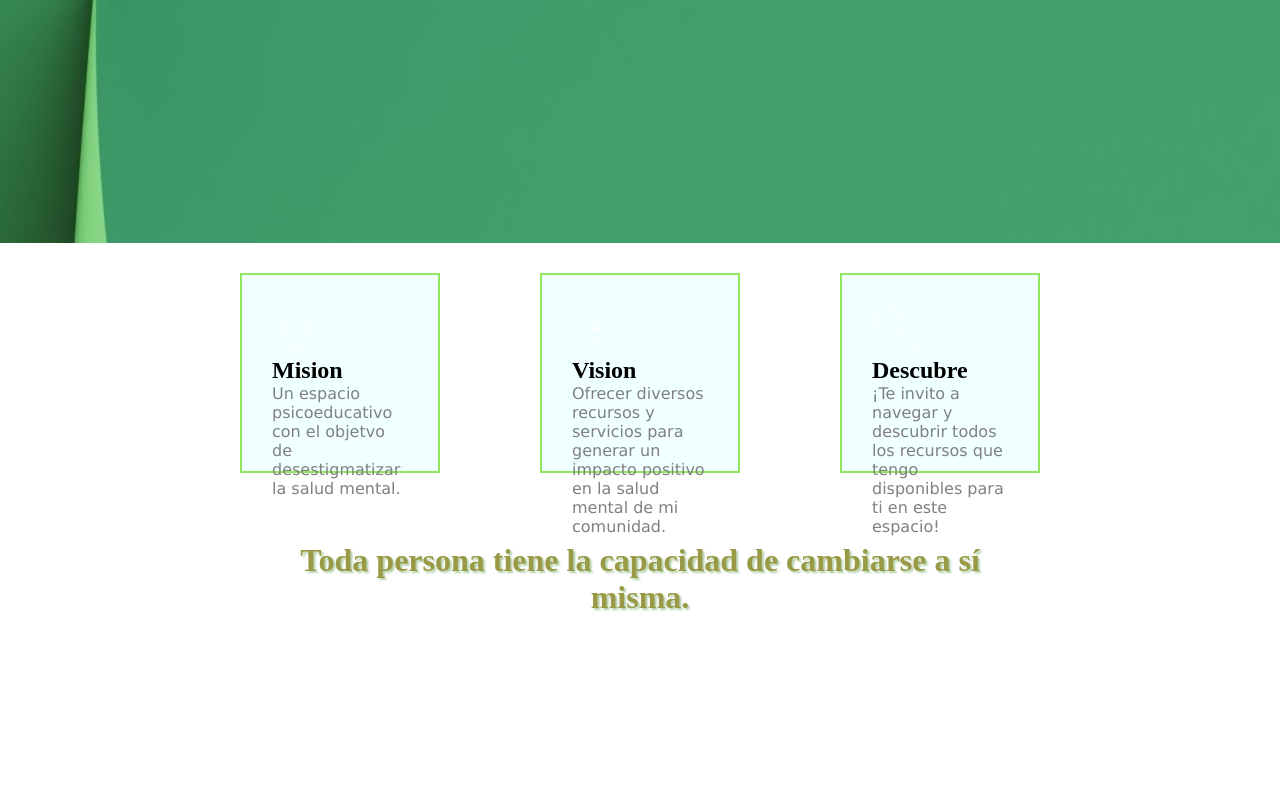
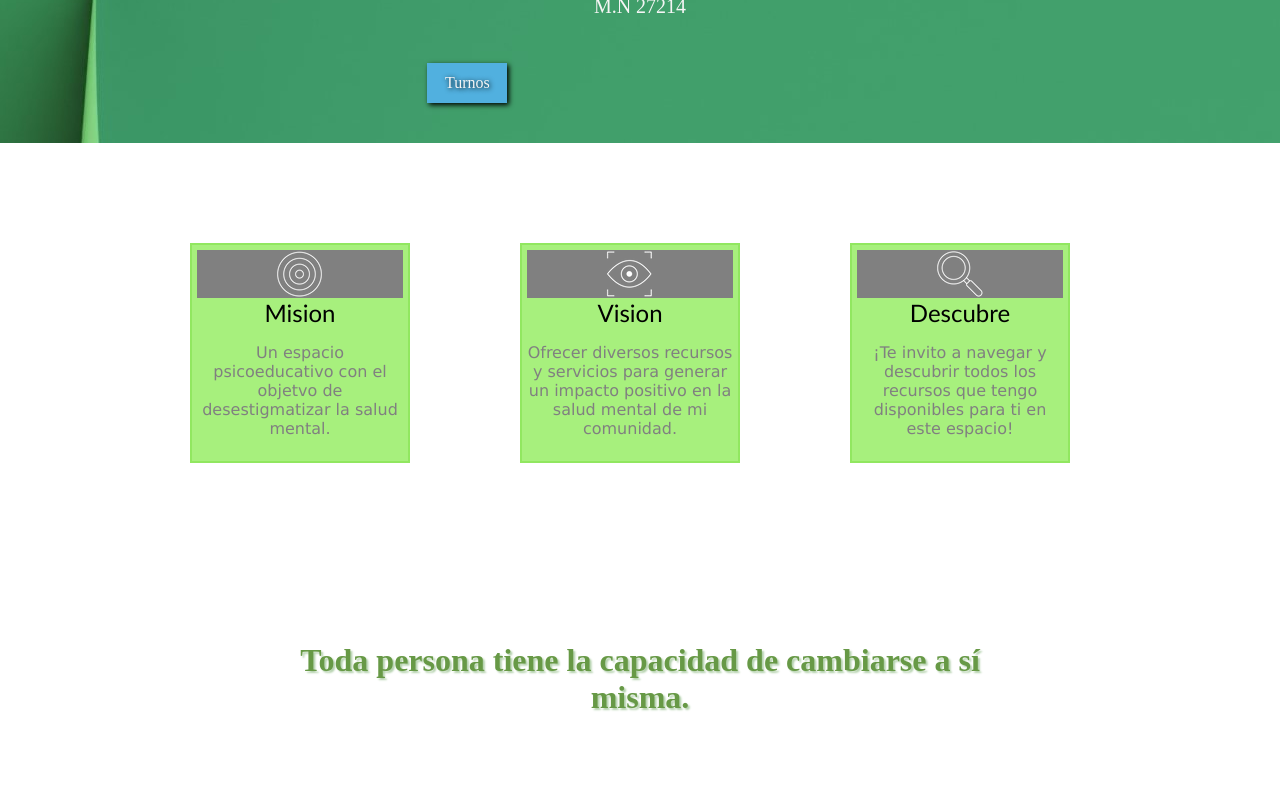
Before and after one commit to AldanaPantano/2da-entrega-del-proyecto, a plain HTML site: page index.html in a window 1280 px wide. Shown: the part 215-1005 px from the top of the page. Drawn offline with Linux system fonts and the light colour scheme.

Commit message:
actualicé proyecto

```diff
--- a/css/style.css
+++ b/css/style.css
@@ -1,9 +1,9 @@
 /* reset */
 
-*{
-margin: 0;
-padding: 0;
-box-sizing: border-box;
+* {
+    margin: 0;
+    padding: 0;
+    box-sizing: border-box;
 }
 
 
@@ -21,7 +21,7 @@ header nav ul {
     justify-content: space-evenly;
 }
 
-nav ul li a{
+nav ul li a {
     color: black;
     text-decoration: none;
 }
@@ -30,28 +30,42 @@ nav ul li a:hover {
     font-weight: bold;
 }
 
-
-/* estilos del banner */
-main{
+main {
     display: flex;
     flex-direction: column;
     align-items: center;
 }
 
+/* Propiedades del banner */
+
 .banner {
     background-color: rgb(185, 241, 178);
     background-image: url(../img/solen-feyissa-lDy7jcXiUnQ-unsplash.jpg);
     background-repeat: no repeat;
-    height: 400px;
     text-align: center;
     color: whitesmoke;
+    height: 300px;
+
+    display: flex;
+    flex-direction: row;
+    justify-content: center;
+    row-gap: 50px;
 }
 
-header section div{
-    display: flex;
-    flex-direction: column;
-    justify-content: center;
+.hijo-banner-1 {
+    margin: 25px;
+    font-size: 50px;
 }
+
+.hijo-banner-2 {
+    margin: 10px;
+    font-size: 30px;
+}
+
+.hijo-banner-3 {
+    font-size: 20px;
+}
+
 
 .boton {
     background-color: #51B0DF;
@@ -60,9 +74,13 @@ header section div{
     width: 5rem;
     box-shadow: 2px 2px 5px black;
     text-shadow: 1px 1px 5px black;
+
+    margin: 45px;
+    ;
 }
 
-.banner div button:hover {
+/* animacion del boton */
+.boton:hover {
     font-weight: bold;
     box-shadow: 2px 2px 2px rgb(112, 106, 106);
     transform: scale(0.9);
@@ -71,41 +89,54 @@ header section div{
 
 /* cajas con contenido */
 
-.container{
-    height: 400 px;
+.container {
+    display: grid;
+    grid-template-columns: 300px 300px 300px;
+    grid-template-rows: 100px 100px 200px;
+    gap: 30px;
+}
+
+
+.caja {
+    /* no toma el color de fondo en cada caja */
+    background-color: rgb(167, 240, 125);
+    height: 220px;
+    width: 220px;
+
+    /* propiedad del margin */
+    border: 2px solid rgb(145, 231, 96);
+    margin: 100px 30px 50px 30px;
+    padding: 5px;
+}
+
+.img-caja {
+    /* el color de fondo no va, pero no me toma el BG de la caja y no se distingue la imagen */
+    background-color: grey;
     display: flex;
-    flex-direction: row;
     justify-content: center;
 
 }
 
-.caja{
-    background-color: rgb(163, 250, 151);
-    height: 200px;
-    width: 200px;
-    top: 20px;
-    left: 20px;
+.titulo-caja {
+    font-size: 1.5rem;
+    text-align: center;
+    padding-bottom: 8%;
+    font-family: 'Trebuchet MS', 'Lucida Sans Unicode', 'Lucida Grande', 'Lucida Sans', Arial, sans-serif;
 
-
-
-    /* propiedad del margin */
-    border: 2px solid rgb(145, 231, 96);
-    margin: 30px 50px 30px 50px;
-    padding: 30px;
 }
 
 
-.caja div p {
-
+.parrafo-caja {
     color: grey;
-    font-family:'Lucida Sans', 'Lucida Sans Regular', 'Lucida Grande', 'Lucida Sans Unicode', Geneva, Verdana, sans-serif ;
+    font-family: 'Lucida Sans', 'Lucida Sans Regular', 'Lucida Grande', 'Lucida Sans Unicode', Geneva, Verdana, sans-serif;
+    text-align: center;
 }
 
-section h3{
+section h3 {
     text-align: center;
-    color: rgb(153, 153, 70);
+    color: rgb(103, 153, 70);
     margin: 5%;
-    font-size:xx-large;
+    font-size: 2rem;
     text-shadow: 2px 2px 2px rgb(179, 209, 172);
 
 }
@@ -115,7 +146,7 @@ section h3{
 /* ESTILOS DEL FOOTER */
 
 footer {
-    background-image: linear-gradient(to top, rgba(59, 211, 59, 0.801), rgb(152, 209, 87));
+    background-image: linear-gradient(to top, rgba(204, 236, 204, 0.801), rgb(204, 238, 165));
     height: 300px;
     display: flex;
     justify-content: center;
@@ -126,15 +157,17 @@ footer div iframe {
     height: 250px;
     width: 250px;
     margin: 10px;
-
 }
 
-footer div img {
-    height: 50px;
-    width: 50px;
+
+
+footer div img:hover {
+    filter: drop-shadow(5px 5px 3px);
 }
-footer div img:hover{
-    filter: drop-shadow(5px 5px 3px);
+
+footer h3 {
+    display: flex;
+    justify-content: center ;
 }
 
 
@@ -142,16 +175,26 @@ footer div img:hover{
 
 /*........... MQ............... */
 
-@media screen and (min-width: 800px){
-    .caja {
-        background-color: azure;
+@media screen and (max-width: 800px) {
+    header nav ul {
+        display: grid;
+        justify-content: start;
+    }
 
+    .banner {
+        width: 50rem;
+        height: 25rem;
+        display: grid;
+        grid-template-columns: 1fr;
+        grid-template-rows: 1fr 2fr 1fr 1fr;
     }
-};
 
-
-
-
+    main {
+        display: grid;
+        grid-template-columns: 1fr;
+        grid-template-rows: 3fr 3fr 3fr 3fr;
+    }
+}
 
 
 
@@ -162,8 +205,6 @@ footer div img:hover{
 
 /* estilos page "Acerca de mi" */
 
-.fotoPsico {
-    height: 5rem;
-    width: 5rem;
-    border-radius: 50%;
+.figure{
+    width: 5%;
 }
--- a/index.html
+++ b/index.html
@@ -10,6 +10,7 @@
 </head>
 
 <body>
+    <div>
         <header>
             <nav>
                 <ul>
@@ -34,20 +35,11 @@
             <!-- banner -->
             <section class="banner">
                 <div>
-                <div>
-                    <h1>Bienvenidos a mi sitio</h1>
+                    <div class="hijo-banner-1">Bienvenidos a mi sitio</div>
+                    <div class="hijo-banner-2">Soy Cristian Vallarino, Lic. en psicologia</div>
+                    <div class="hijo-banner-3">M.N 27214</div>
+                    <div class="boton">Turnos</div>
                 </div>
-
-                <div>
-                    <h2>Soy Cristian Vallarino, Lic. en psicologia</h2>
-                </div>
-
-                <div>
-                    <h2>M.N 27214</h2>
-                </div>
-            </div>
-
-            <div class="boton">Turnos</div>
             </section>
         </header>
 
@@ -56,46 +48,32 @@
             <section class="container">
                 <!-- caja 1 -->
                 <div class="caja">
-                <div>
+                    <div class="img-caja">
                         <img src="./img/iconos.jpg" alt="Mision">
                     </div>
-                <div>
-                    <h2>Mision</h2>
-                </div>
-                <div>
-                    <p>Un espacio psicoeducativo con el objetvo de desestigmatizar la salud mental.
-                    </p>
-                </div>
+                    <div class="titulo-caja">Mision</div>
+                    <div class="parrafo-caja">Un espacio psicoeducativo con el objetvo de desestigmatizar la salud
+                        mental.</div>
                 </div>
 
                 <!-- caja 2 -->
                 <div class="caja">
-                <div>
+                    <div class="img-caja">
                         <img src="./img/iconos1.jpg" alt="Vision">
                     </div>
-                <div>
-                    <h2>Vision</h2>
-                </div>
-                <div>
-                    <p>Ofrecer diversos recursos y servicios para generar un impacto positivo en la salud mental de mi
-                        comunidad.
-                    </p>
-                </div>
+                    <div class="titulo-caja">Vision</div>
+                    <div class="parrafo-caja">Ofrecer diversos recursos y servicios para generar un impacto positivo en
+                        la salud mental de mi comunidad.</div>
                 </div>
 
                 <!-- caja 3 -->
                 <div class="caja">
-                <div>
+                    <div class="img-caja">
                         <img src="./img/iconos4.jpg" alt="Descubre">
                     </div>
-                <div>
-                    <h2>Descubre</h2>
-                </div>
-                <div>
-                    <p>¡Te invito a navegar y descubrir todos los recursos que tengo disponibles para ti en este
-                        espacio!
-                    </p>
-                </div>
+                    <div class="titulo-caja"> Descubre</div>
+                    <div class="parrafo-caja">¡Te invito a navegar y descubrir todos los recursos que tengo disponibles
+                        para ti en este espacio!</div>
                 </div>
             </section>
 
@@ -118,7 +96,7 @@
                     width="600" height="450" style="border:0;" allowfullscreen="" loading="lazy"
                     referrerpolicy="no-referrer-when-downgrade"></iframe>
             </div>
-        <div>
+            <div class="img-footer">
                 <img src="./img/icons8-instagram-64.png" alt="Instagram">
                 <img src="./img/icons8-facebook-64.png" alt="Facebook">
                 <img src="./img/icons8-twitter-64.png" alt="Twitter">
@@ -127,6 +105,7 @@
             <h3>Todos los derechos reservados</h3>
 
         </footer>
+    </div>
 </body>
 
 </html>
```
Also changed, not shown: pages/acercademi.html (+7 -4 lines), pages/contacto.html (+1 -1 lines), pages/descubre.html (+1 -1 lines), pages/infoterapia.html (+3 -1 lines). Lines whose indentation alone changed are shown as unchanged.
